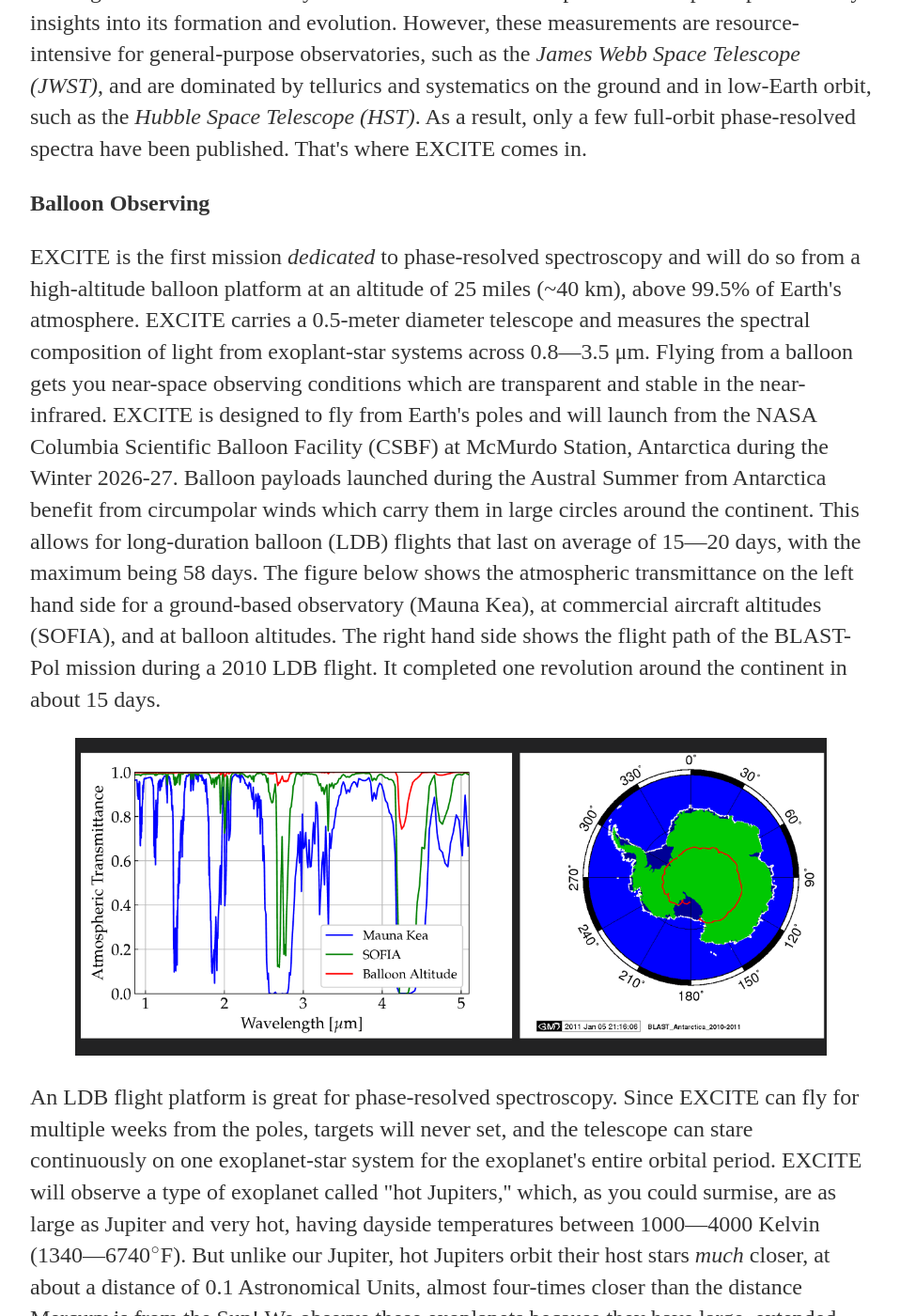
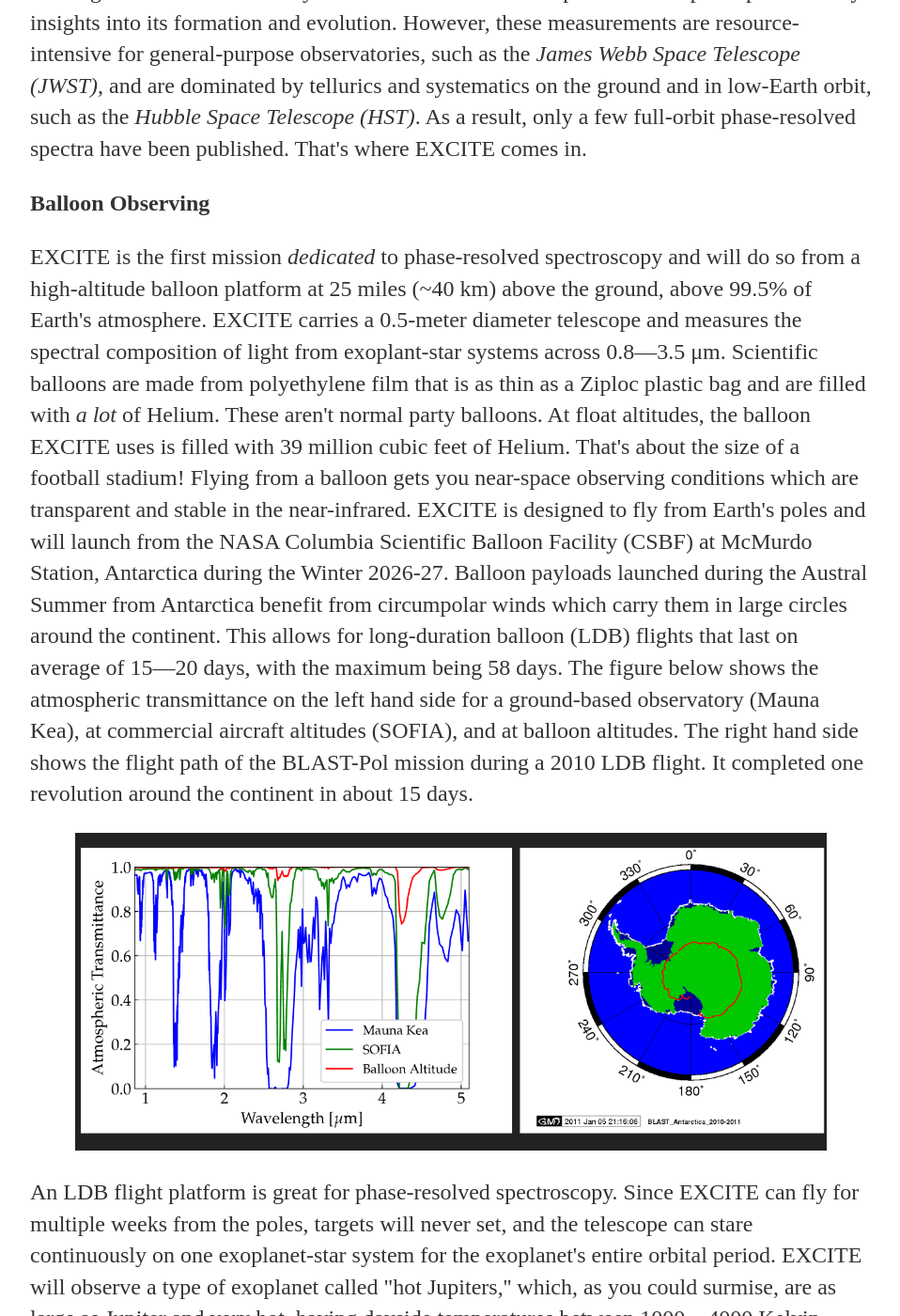
Before and after one commit to timrehm/timrehm.github.io, a Jekyll site: the page built from research/excite.html, in a window 1280 px wide and 1400 px high, scrolled down 2456 px. Shown: the whole window at 94% size, without its empty margins (160-1118 px from the left). Built offline with Jekyll 4.4.1, drawn with Linux system fonts in a browser that asks for light colours; some of the changed text lies outside the part shown.

Commit message:
Update excite.html

```diff
--- a/research/excite.html
+++ b/research/excite.html
@@ -44,9 +44,10 @@ title: EXCITE
   Balloon Observing
 	</p>
 	<p> EXCITE is the first mission <em>dedicated</em> to phase-resolved spectroscopy and will do so from a high-altitude
-		balloon platform at an altitude of 25 miles (~40 km), above 99.5% of Earth's atmosphere. EXCITE carries a 0.5-meter diameter telescope and measures the spectral composition of light from exoplant-star systems
-		across 0.8&mdash;3.5 &mu;m. Flying from a balloon gets you near-space observing conditions which are transparent and stable in the
-		near-infrared. EXCITE is designed to fly from Earth's poles and will launch from the NASA Columbia Scientific Balloon Facility (CSBF) at
+		balloon platform at 25 miles (~40 km) above the ground, above 99.5% of Earth's atmosphere. EXCITE carries a 0.5-meter diameter telescope and measures the spectral composition of light from exoplant-star systems
+		across 0.8&mdash;3.5 &mu;m. Scientific balloons are made from polyethylene film that is as thin as a Ziploc plastic bag and are filled
+		with <em>a lot</em> of Helium. These aren't normal party balloons. At float altitudes, the balloon EXCITE uses is filled with 39 million cubic feet of Helium. That's about the size of a football stadium!
+		Flying from a balloon gets you near-space observing conditions which are transparent and stable in the near-infrared. EXCITE is designed to fly from Earth's poles and will launch from the NASA Columbia Scientific Balloon Facility (CSBF) at
 		McMurdo Station, Antarctica during the Winter 2026-27. Balloon payloads launched during the Austral Summer from Antarctica benefit from circumpolar
 		winds which carry them in large circles around the continent. This allows for long-duration balloon (LDB) flights that last on average of 15&mdash;20 days,
 		with the maximum being 58 days. The figure below shows the atmospheric transmittance on the left hand side for a ground-based observatory (Mauna Kea),
@@ -76,9 +77,9 @@ attached to the telescope tube to aid in pointing and determining absolute orien
 	<img src="/img/EXCITEpayload3.png" alt="The EXCITE payload." width=875/>
 </div>
 <p>Common questions people ask about balloon payloads are, "How are you able to stabilize it? Isn't the balloon
-rocking and moving it around? Wouldn't it get all twisted up?" These are great questions because the balloon is
-moving the payload around and there is twisting and pendulating that we need to account for. Because we are measuring very small
-flux vairations from an exoplanet-star system over the course of days, our telescope requires very high-stability pointing.
+rocking and moving it around? Wouldn't it get all twisted up?" These are great questions because the balloon and the high-strength suspension
+cables which connect the payload to the balloon, called the "flight train," move the payload and twist it and pendulate it, and we need to account for that.
+Because we are measure very small flux vairations from an exoplanet-star system over the course of days, our telescope requires very high-stability pointing.
 To do this, our gondola has three-axes motion and uses a suite of motors, encoders, gyroscopes, aforementioned star cameras, and robust computing
 algorithms to stabilize the boresight of the telescope down to 50 milliarcseconds at the detector. This is the equivalent of a
 holding a gaze on a U.S. quarter coin from 65 miles away!</p>
```
